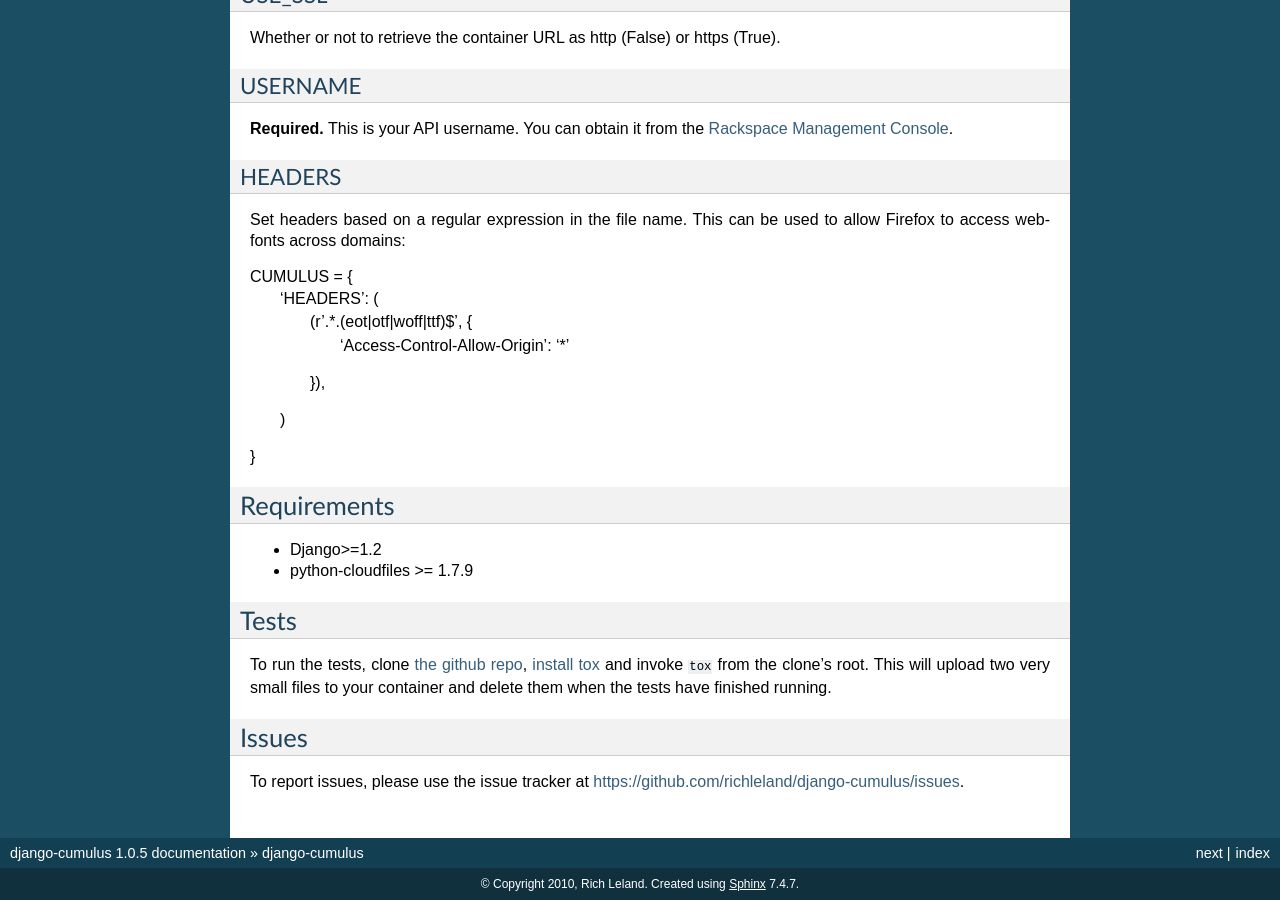
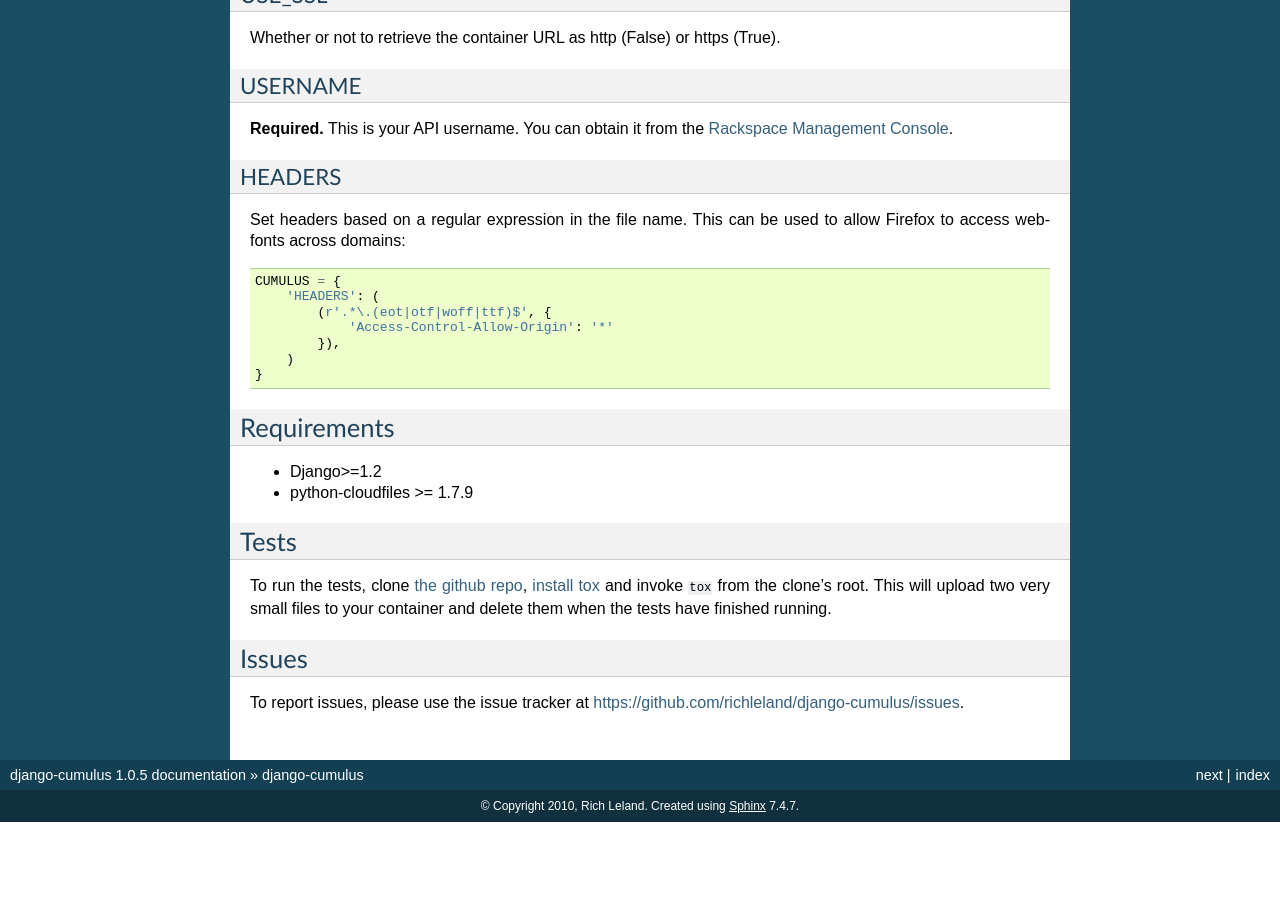
Before and after one commit to django-cumulus/django-cumulus, a Sphinx documentation site: the page built from docs/index.rst, in a window 1280 px wide and 900 px high, scrolled down 4741 px. Built offline with Sphinx 7.4.7, drawn with Linux system fonts in a browser that asks for light colours; after the commit the page ends 5563 px from its top, so only the background shows below that.

Commit message:
Format HEADERS example for easy copy/paste.

```diff
--- a/docs/index.rst
+++ b/docs/index.rst
@@ -266,15 +266,15 @@ HEADERS
 -------
 
 Set headers based on a regular expression in the file name. This can be used to allow Firefox to
-access webfonts across domains:
+access webfonts across domains::
 
-CUMULUS = {
-    'HEADERS': (
-        (r'.*\.(eot|otf|woff|ttf)$', {
-            'Access-Control-Allow-Origin': '*'
-        }),
-    )
-}
+   CUMULUS = {
+       'HEADERS': (
+           (r'.*\.(eot|otf|woff|ttf)$', {
+               'Access-Control-Allow-Origin': '*'
+           }),
+       )
+   }
 
 Requirements
 ************
```
